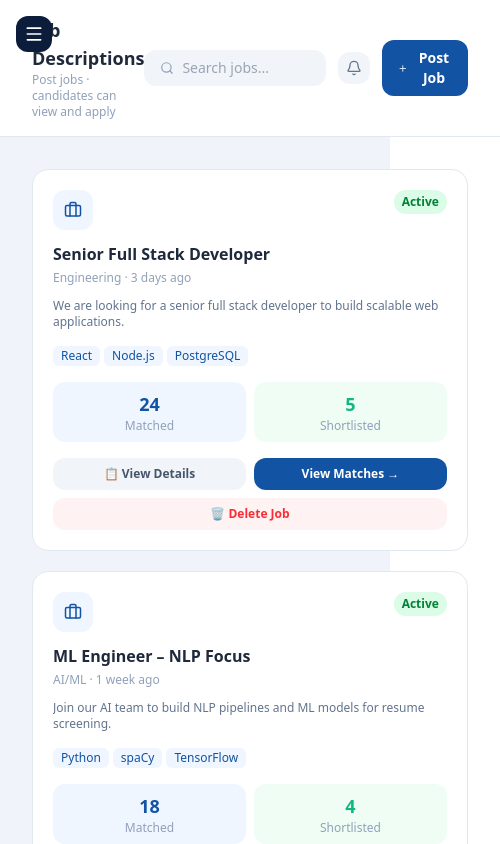
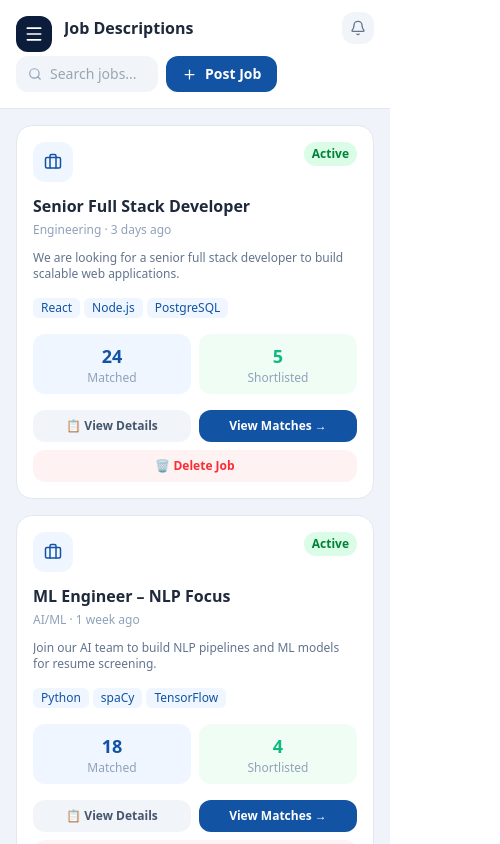
Before and after one commit to akshayaasvin/assistlana_website, a Next.js app: page /hr/jobs in a window 390 px wide. Shown: the top 844 px of the page, 500 px wide, since content can reach past the window. Built offline with nearby package versions, Linux system fonts and the light colour scheme; sample sign-in values are in the browser's storage.

Commit message:
mobile responsive HR jobs page

```diff
--- a/src/app/hr/jobs/page.js
+++ b/src/app/hr/jobs/page.js
@@ -50,42 +50,48 @@ export default function HRJobs() {
   return (
     <div className="min-h-screen flex bg-[#F0F4FA]">
       <HRSidebar user={user}/>
-      <div className="ml-0 md:ml-56 flex-1">
+      <div className="ml-0 md:ml-56 flex-1 w-full min-w-0">
 
         {/* Topbar */}
-        <div className="bg-white border-b border-[#E2E8F0] px-8 py-4 flex items-center justify-between sticky top-0 z-10">
-          <div>
-            <div className="text-lg font-bold text-[#1E293B]">Job Descriptions</div>
-            <div className="text-xs text-slate-400">Post jobs · candidates can view and apply</div>
+        <div className="bg-white border-b border-[#E2E8F0] px-4 md:px-8 py-3 md:py-4 sticky top-0 z-10">
+          <div className="flex items-center justify-between gap-2 mb-3 md:mb-0">
+            <div className="min-w-0 pl-12 md:pl-0">
+              <div className="text-base md:text-lg font-bold text-[#1E293B] truncate">Job Descriptions</div>
+              <div className="text-xs text-slate-400 truncate hidden sm:block">Post jobs · candidates can view and apply</div>
+            </div>
+            <button className="relative p-2 bg-[#F1F5F9] rounded-xl flex-shrink-0 md:hidden">
+              <Bell size={16} className="text-slate-500"/>
+            </button>
           </div>
-          <div className="flex items-center gap-3">
-            <div className="flex items-center gap-2 bg-[#F1F5F9] rounded-xl px-4 py-2">
+
+          <div className="flex items-center gap-2 overflow-x-auto pb-1 md:pb-0 md:justify-end">
+            <div className="flex items-center gap-2 bg-[#F1F5F9] rounded-xl px-3 py-2 flex-shrink-0">
               <Search size={14} className="text-slate-400"/>
               <input
                 placeholder="Search jobs..."
-                className="bg-transparent text-sm outline-none w-32 text-slate-600"/>
+                className="bg-transparent text-sm outline-none w-24 md:w-32 text-slate-600"/>
             </div>
-            <button className="relative p-2 bg-[#F1F5F9] rounded-xl">
+            <button className="relative p-2 bg-[#F1F5F9] rounded-xl flex-shrink-0 hidden md:flex">
               <Bell size={16} className="text-slate-500"/>
             </button>
             <button
               onClick={() => setShowModal(true)}
-              className="flex items-center gap-2 bg-[#1253A4] text-white px-4 py-2 rounded-xl text-sm font-semibold hover:bg-[#0d47a1] transition-all">
+              className="flex items-center gap-2 bg-[#1253A4] text-white px-4 py-2 rounded-xl text-sm font-semibold hover:bg-[#0d47a1] transition-all flex-shrink-0 whitespace-nowrap">
               <Plus size={15}/> Post Job
             </button>
           </div>
         </div>
 
-        <div className="p-8">
+        <div className="p-4 md:p-8">
           {success && (
             <div className="bg-green-50 border border-green-200 text-green-700 rounded-xl px-4 py-3 mb-6 text-sm font-medium">
               {success}
             </div>
           )}
 
-          <div className="grid grid-cols-1 md:grid-cols-2 lg:grid-cols-3 gap-5">
+          <div className="grid grid-cols-1 md:grid-cols-2 lg:grid-cols-3 gap-4 md:gap-5">
             {jobs.map((job, i) => (
-              <div key={i} className="bg-white rounded-2xl border border-[#E2E8F0] p-5 hover:shadow-md transition-all flex flex-col">
+              <div key={i} className="bg-white rounded-2xl border border-[#E2E8F0] p-4 md:p-5 hover:shadow-md transition-all flex flex-col">
 
                 {/* Card Header */}
                 <div className="flex items-start justify-between mb-3">
@@ -154,14 +160,14 @@ export default function HRJobs() {
       {/* ── CREATE JOB MODAL ── */}
       {showModal && (
         <div className="fixed inset-0 bg-black/40 backdrop-blur-sm z-50 flex items-center justify-center p-4">
-          <div className="bg-white rounded-2xl w-full max-w-lg shadow-2xl overflow-hidden">
-            <div className="bg-[#0B1D3A] px-6 py-4 flex items-center justify-between">
+          <div className="bg-white rounded-2xl w-full max-w-lg shadow-2xl overflow-hidden max-h-[90vh] overflow-y-auto">
+            <div className="bg-[#0B1D3A] px-4 md:px-6 py-4 flex items-center justify-between sticky top-0 z-10">
               <div className="text-white font-bold">Post New Job</div>
               <button onClick={() => setShowModal(false)} className="text-slate-400 hover:text-white">
                 <X size={18}/>
               </button>
             </div>
-            <div className="p-6 space-y-4">
+            <div className="p-4 md:p-6 space-y-4">
               <div>
                 <label className="block text-sm font-semibold text-slate-600 mb-1">Job Title *</label>
                 <input
@@ -170,7 +176,7 @@ export default function HRJobs() {
                   placeholder="e.g. Senior React Developer"
                   className="w-full px-4 py-2.5 border border-[#E2E8F0] rounded-xl text-sm outline-none focus:border-[#0EA5C9] bg-[#F8FAFC]"/>
               </div>
-              <div className="grid grid-cols-2 gap-3">
+              <div className="grid grid-cols-1 sm:grid-cols-2 gap-3">
                 <div>
                   <label className="block text-sm font-semibold text-slate-600 mb-1">Department</label>
                   <select
@@ -210,7 +216,7 @@ export default function HRJobs() {
                   rows={4}
                   className="w-full px-4 py-2.5 border border-[#E2E8F0] rounded-xl text-sm outline-none focus:border-[#0EA5C9] bg-[#F8FAFC] resize-none"/>
               </div>
-              <div className="flex gap-3 pt-2">
+              <div className="flex flex-col sm:flex-row gap-3 pt-2">
                 <button
                   onClick={() => setShowModal(false)}
                   className="flex-1 py-2.5 border border-[#E2E8F0] rounded-xl text-sm font-semibold text-slate-500 hover:bg-[#F1F5F9] transition-all">
@@ -231,16 +237,16 @@ export default function HRJobs() {
       {viewJob && (
         <div className="fixed inset-0 bg-black/40 backdrop-blur-sm z-50 flex items-center justify-center p-4">
           <div className="bg-white rounded-2xl w-full max-w-lg shadow-2xl overflow-hidden max-h-[90vh] overflow-y-auto">
-            <div className="bg-[#0B1D3A] px-6 py-4 flex items-center justify-between sticky top-0">
-              <div className="text-white font-bold text-base">{viewJob.job.title}</div>
+            <div className="bg-[#0B1D3A] px-4 md:px-6 py-4 flex items-center justify-between sticky top-0 z-10">
+              <div className="text-white font-bold text-base truncate pr-2">{viewJob.job.title}</div>
               <button
                 onClick={() => setViewJob(null)}
-                className="text-slate-400 hover:text-white transition-all">
+                className="text-slate-400 hover:text-white transition-all flex-shrink-0">
                 <X size={18}/>
               </button>
             </div>
 
-            <div className="p-6">
+            <div className="p-4 md:p-6">
 
               {/* Status + Dept badges */}
               <div className="flex flex-wrap gap-2 mb-5">
@@ -299,7 +305,7 @@ export default function HRJobs() {
               </div>
 
               {/* Action buttons */}
-              <div className="flex gap-3">
+              <div className="flex flex-col sm:flex-row gap-3">
                 <button
                   onClick={() => {
                     setViewJob(null);
```
